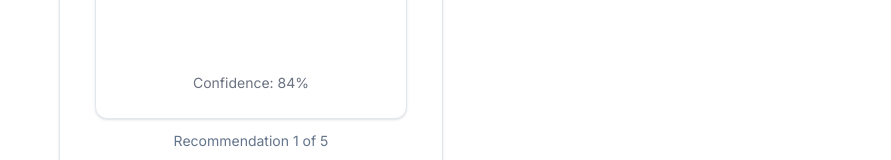
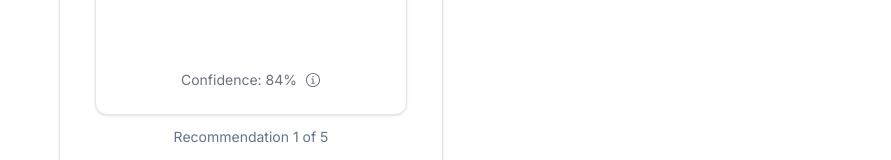
Before and after one commit to unpervertedkid/smart-farm-frontend, a Next.js app: page / in a window 1280 px wide. Both pictures are taken after a click on the button "Get Recommendation". Shown: the part 512-672 px from the top of the page, without its empty margins (389-1280 px from the left). Built offline with nearby package versions, Linux system fonts and the light colour scheme.

Commit message:
feat: Added popover with more information to the confidence level

```diff
--- a/components/ui/crop-carousel.tsx
+++ b/components/ui/crop-carousel.tsx
@@ -1,6 +1,23 @@
 import * as React from "react";
-import { Card, CardContent, CardFooter } from "@/components/ui/card";
-import { Carousel, CarouselContent, CarouselItem, CarouselNext, CarouselPrevious, CarouselApi } from "@/components/ui/carousel";
+import {
+    Card,
+    CardContent,
+    CardFooter
+} from "@/components/ui/card";
+import {
+    Carousel,
+    CarouselContent,
+    CarouselItem, CarouselNext,
+    CarouselPrevious,
+    CarouselApi
+} from "@/components/ui/carousel";
+import {
+    Popover,
+    PopoverContent,
+    PopoverTrigger,
+} from "@/components/ui/popover"
+import { InfoCircledIcon } from "@radix-ui/react-icons";
+
 
 export default function CropCarousel({ crops }: { crops: string[] }) {
     const [api, setApi] = React.useState<CarouselApi>();
@@ -36,9 +53,9 @@ export default function CropCarousel({ crops }: { crops: string[] }) {
                                             <span className="text-4xl font-semibold">{crop}</span>
                                         </CardContent>
                                         <CardFooter className="flex justify-center">
-                                                <div className="">
-                                                <span className="text-sm text-gray-500">Confidence: {confidence}%</span> {/* Display the confidence level */}
-                                                </div>
+                                            <div className="">
+                                                <ConfidenceLevel confidence={confidence} />
+                                            </div>
                                         </CardFooter>
                                     </Card>
                                 </div>
@@ -55,3 +72,29 @@ export default function CropCarousel({ crops }: { crops: string[] }) {
         </div>
     );
 }
+
+interface ConfidenceLevelProps {
+    confidence: number;
+}
+
+function ConfidenceLevel({ confidence }: ConfidenceLevelProps) {
+    return (
+        <div className="flex items-center">
+            <span className="text-sm text-gray-500">Confidence: {confidence}%</span>
+            <Popover>
+                <PopoverTrigger asChild>
+                    <button className="ml-2">
+                        <InfoCircledIcon className="w-4 h-4 text-gray-500" />
+                    </button>
+                </PopoverTrigger>
+                <PopoverContent sideOffset={5} alignOffset={5}>
+                    <div className="p-2 text-sm text-gray-500">
+                        Confidence refers to the probability that the crop recommendation is accurate.
+                        It is calculated based on historical data and the current conditions.
+                        A higher confidence level indicates a higher probability of accuracy.
+                    </div>
+                </PopoverContent>
+            </Popover>
+        </div>
+    );
+}
```
